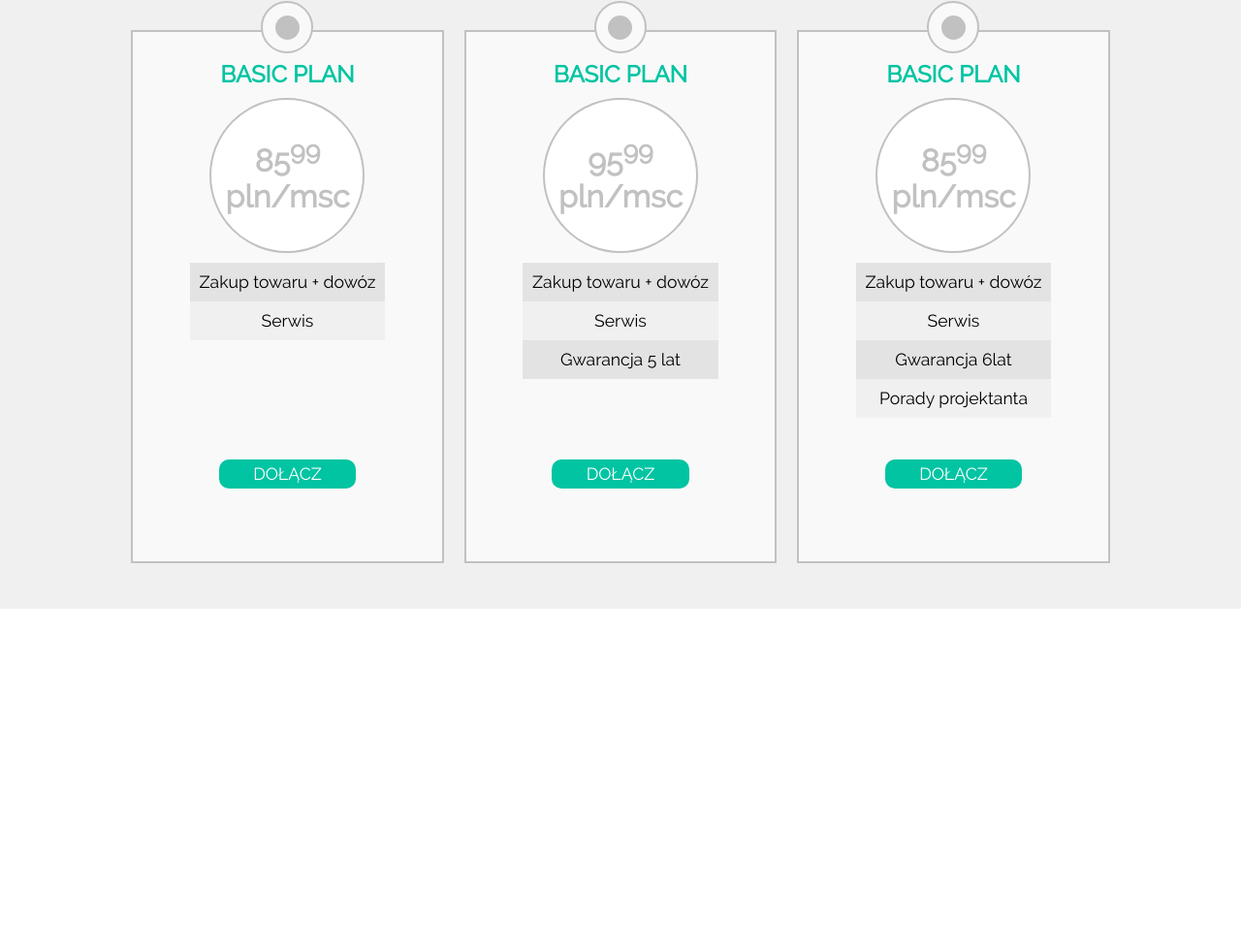
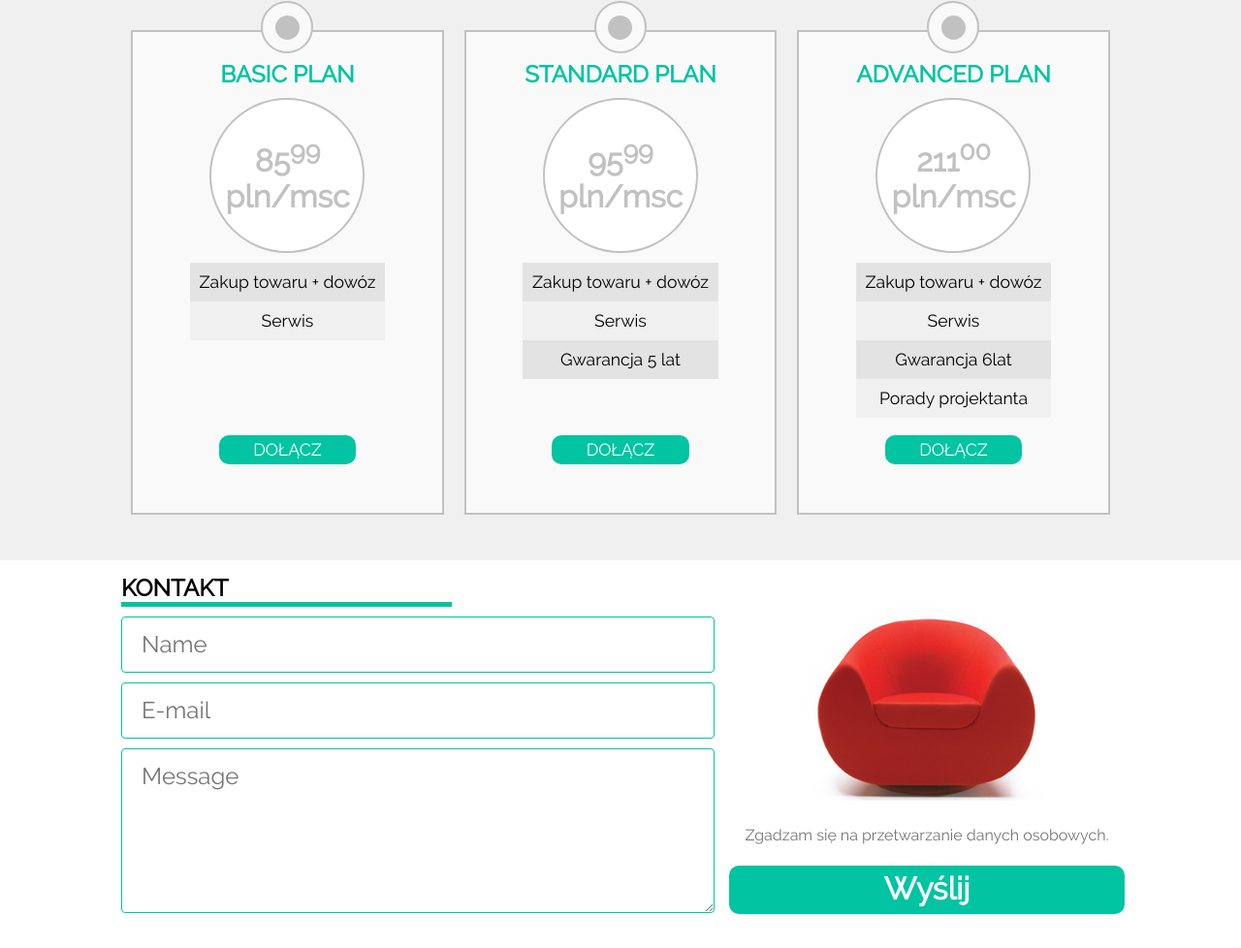
Before and after one commit to MagdaFronczyk/sit-on-chair-website, a plain HTML site: page index.html in a window 1280 px wide. Shown: the part 952-1930 px from the top of the page at 97% size. Before the commit the page ends 1580 px from the top, so only its background shows below. Drawn offline with Linux system fonts and the light colour scheme.

Commit message:
added contact section

```diff
--- a/css/style.css
+++ b/css/style.css
@@ -1,103 +1,71 @@
 @font-face {
-    font-family: 'ralewaysemibold_italic';
-    src: url('../fonts/raleway-semibolditalic-webfont.woff2') format('woff2'),
-    url('../fonts/raleway-semibolditalic-webfont.woff') format('woff');
+  font-family: "ralewaysemibold_italic";
+  src: url("../fonts/raleway-semibolditalic-webfont.woff2") format("woff2"),
+    url("../fonts/raleway-semibolditalic-webfont.woff") format("woff");
   font-weight: normal;
   font-style: normal;
-
 }
 
-
-
+@font-face {
+  font-family: "ralewaysemibold";
+  src: url("../fonts/raleway-semibold-webfont.woff2") format("woff2"),
+    url("../fonts/raleway-semibold-webfont.woff") format("woff");
+  font-weight: normal;
+  font-style: normal;
+}
 
 @font-face {
-    font-family: 'ralewaysemibold';
-    src: url('../fonts/raleway-semibold-webfont.woff2') format('woff2'),
-    url('../fonts/raleway-semibold-webfont.woff') format('woff');
+  font-family: "ralewayregular";
+  src: url("../fonts/raleway-regular-webfont.woff2") format("woff2"),
+    url("../fonts/raleway-regular-webfont.woff") format("woff");
   font-weight: normal;
   font-style: normal;
-
 }
 
-
-
+@font-face {
+  font-family: "ralewaymedium_italic";
+  src: url("../fonts/raleway-mediumitalic-webfont.woff2") format("woff2"),
+    url("../fonts/raleway-mediumitalic-webfont.woff") format("woff");
+  font-weight: normal;
+  font-style: normal;
+}
 
 @font-face {
-    font-family: 'ralewayregular';
-    src: url('../fonts/raleway-regular-webfont.woff2') format('woff2'),
-    url('../fonts/raleway-regular-webfont.woff') format('woff');
+  font-family: "ralewayextralight_italic";
+  src: url("../fonts/raleway-extralightitalic-webfont.woff2") format("woff2"),
+    url("../fonts/raleway-extralightitalic-webfont.woff") format("woff");
   font-weight: normal;
   font-style: normal;
-
 }
 
-
-
+@font-face {
+  font-family: "ralewayextralight";
+  src: url("../fonts/raleway-extralight-webfont.woff2") format("woff2"),
+    url("../fonts/raleway-extralight-webfont.woff") format("woff");
+  font-weight: normal;
+  font-style: normal;
+}
 
 @font-face {
-    font-family: 'ralewaymedium_italic';
-    src: url('../fonts/raleway-mediumitalic-webfont.woff2') format('woff2'),
-    url('../fonts/raleway-mediumitalic-webfont.woff') format('woff');
+  font-family: "ralewayextrabold";
+  src: url("../fonts/raleway-extrabold-webfont.woff2") format("woff2"),
+    url("../fonts/raleway-extrabold-webfont.woff") format("woff");
   font-weight: normal;
   font-style: normal;
-
 }
 
-
-
+@font-face {
+  font-family: "ralewayblack_italic";
+  src: url("../fonts/raleway-blackitalic-webfont.woff2") format("woff2"),
+    url("../fonts/raleway-blackitalic-webfont.woff") format("woff");
+  font-weight: normal;
+  font-style: normal;
+}
 
 @font-face {
-    font-family: 'ralewayextralight_italic';
-    src: url('../fonts/raleway-extralightitalic-webfont.woff2') format('woff2'),
-    url('../fonts/raleway-extralightitalic-webfont.woff') format('woff');
-    font-weight: normal;
-    font-style: normal;
-
-}
-
-
-
-
-@font-face {
-    font-family: 'ralewayextralight';
-    src: url('../fonts/raleway-extralight-webfont.woff2') format('woff2'),
-    url('../fonts/raleway-extralight-webfont.woff') format('woff');
-    font-weight: normal;
-    font-style: normal;
-
-}
-
-
-
-
-@font-face {
-    font-family: 'ralewayextrabold';
-    src: url('../fonts/raleway-extrabold-webfont.woff2') format('woff2'),
-    url('../fonts/raleway-extrabold-webfont.woff') format('woff');
-    font-weight: normal;
-    font-style: normal;
-
-}
-
-
-
-
-@font-face {
-    font-family: 'ralewayblack_italic';
-    src: url('../fonts/raleway-blackitalic-webfont.woff2') format('woff2'),
-    url('../fonts/raleway-blackitalic-webfont.woff') format('woff');
-    font-weight: normal;
-    font-style: normal;
-
-}
-
-
-
-
-@font-face {
-    font-family: 'ralewayblack';
-    src: url('../fonts/raleway-black-webfont.woff2') format('woff2'),
-    url('../fonts/raleway-black-webfont.woff') format('woff');
+  font-family: "ralewayblack";
+  src: url("../fonts/raleway-black-webfont.woff2") format("woff2"),
+    url("../fonts/raleway-black-webfont.woff") format("woff");
   font-weight: normal;
   font-style: normal;
 }
@@ -109,10 +77,10 @@
 }
 
 body {
-    font-family: 'ralewayregular', 'ralewayblack';
+  font-family: "ralewayregular", "ralewayblack";
 }
 
-.container {
+.content {
   width: 100%;
   max-width: 1060px;
   margin: 0 auto;
@@ -129,10 +97,22 @@ body {
 }
 
 .slider__container {
-    background: rgb(255,255,255); /* Old browsers */
-    background: -moz-linear-gradient(top, rgba(255,255,255,1) 0%, rgba(229,229,229,1) 100%); /* FF3.6-15 */
-    background: -webkit-linear-gradient(top, rgba(255,255,255,1) 0%,rgba(229,229,229,1) 100%); /* Chrome10-25,Safari5.1-6 */
-    background: linear-gradient(to bottom, rgba(255,255,255,1) 0%,rgba(229,229,229,1) 100%); /* W3C, IE10+, FF16+, Chrome26+, Opera12+, Safari7+ */
+  background: rgb(255, 255, 255); /* Old browsers */
+  background: -moz-linear-gradient(
+    top,
+    rgba(255, 255, 255, 1) 0%,
+    rgba(229, 229, 229, 1) 100%
+  ); /* FF3.6-15 */
+  background: -webkit-linear-gradient(
+    top,
+    rgba(255, 255, 255, 1) 0%,
+    rgba(229, 229, 229, 1) 100%
+  ); /* Chrome10-25,Safari5.1-6 */
+  background: linear-gradient(
+    to bottom,
+    rgba(255, 255, 255, 1) 0%,
+    rgba(229, 229, 229, 1) 100%
+  ); /* W3C, IE10+, FF16+, Chrome26+, Opera12+, Safari7+ */
   filter: progid:DXImageTransform.Microsoft.gradient( startColorstr='#ffffff', endColorstr='#e5e5e5',GradientType=0 ); /* IE6-9 */
 }
 
@@ -180,7 +160,7 @@ body {
 .nav__dropdown::before {
   content: "";
   display: block;
-    position:absolute;
+  position: absolute;
   top: -10px;
   left: calc(50% - 10px);
   width: 0;
@@ -212,10 +192,9 @@ body {
   text-decoration: none;
   display: block;
   text-align: center;
-    background-color:  #00c4a2;
+  background-color: #00c4a2;
   width: 350px;
   border-radius: 10px;
-    margin: 0 auto;
   padding: 10px;
   color: white;
   font-size: 2rem;
@@ -232,7 +211,6 @@ body {
   padding: 10px;
   text-transform: uppercase;
   margin-bottom: 10px;
-
 }
 
 .slider__description {
@@ -290,7 +268,7 @@ body {
   height: 200px;
 }
 
-.main-section__description{
+.main-section__description {
   text-align: left;
   padding: 5px;
   line-height: 1.5rem;
@@ -323,9 +301,9 @@ body {
   border: 2px solid #c1c1c1;
   flex-basis: calc(33.3% - 20px); /* czy dobrze obliczone? */
   margin: 10px;
-    height: 550px;
+  height: 500px;
   padding-top: 20px;
-    background-color: #F9F9F9;
+  background-color: #f9f9f9;
 }
 
 .price-list__article::before {
@@ -333,7 +311,7 @@ body {
   display: block;
   width: 50px;
   height: 50px;
-    background-color: #F9F9F9;
+  background-color: #f9f9f9;
   border-radius: 50%;
   border: 2px solid #c1c1c1;
   position: absolute;
@@ -354,7 +332,7 @@ body {
 .price-list__container {
   background-color: #f1f0f1;
   width: 100%;
-    height: 700px;
+  height: 650px;
 }
 
 .price-list__price {
@@ -434,8 +412,80 @@ body {
   text-align: center;
 }
 
-.price-list__description__option:nth-child(2n+1) {
+.price-list__description__option:nth-child(2n + 1) {
   background-color: #e3e3e3;
   width: 100%;
   text-align: center;
 }
+
+.form__container {
+  width: 100%;
+  background-color: #ffffff;
+  height: 400px;
+}
+
+.form {
+  display: flex;
+}
+
+.form__parts {
+  flex-basis: 60%;
+  margin: 10px;
+}
+
+.form__agreement {
+  flex-basis: 40%;
+  margin: 10px;
+  display: flex;
+  flex-direction: column;
+  align-items: center;
+  justify-content: space-around;
+}
+
+.form__parts__heading {
+  text-transform: uppercase;
+  padding: 5px;
+}
+
+.form__parts__heading::after {
+  content: "";
+  background-color: #00c4a2;
+  display: block;
+  width: calc(60% - 20px); /*czy dobrze obliczone?? */
+  height: 5px;
+}
+
+.form__parts__input {
+  width: 100%;
+  background-color: #ffffff;
+  color: #757575;
+  border: 1px solid #00c4a2;
+  border-radius: 4px;
+  cursor: pointer;
+  margin: 5px;
+  font-size: 1.5rem;
+  padding: 14px 20px;
+  font-family: "ralewayregular", "ralewayblack";
+}
+
+.form__agreement__statement {
+  padding: 5px;
+  color: #757575;
+}
+
+.form__agreement__picture {
+  margin-top: 20px;
+}
+
+.form__agreement__link {
+  text-decoration: none;
+  width: 100%;
+  background-color: #00c4a2;
+  border-radius: 10px;
+  height: 50px;
+  color: #ffffff;
+  text-align: center;
+  font-size: 2rem;
+  font-weight: 700;
+  padding-top: 5px; /* czy da się ładniej obliczyć? próbowałam calc(50%-25px) */
+}
--- a/index.html
+++ b/index.html
@@ -1,18 +1,20 @@
 <!DOCTYPE html>
 <html lang="en">
+
 <head>
     <meta charset="UTF-8">
     <title>Sit On Chair Project</title>
     <link rel="stylesheet" href="css/style.css">
 
 </head>
+
 <body>
 
     <!--header-->
 
 
     <header class="header">
-        <nav class="nav container">
+        <nav class="nav content">
             <a class="nav__link" href="">sit <span class="header__span">on</span> chair</a>
             <ul class="nav__main">
                 <li class="nav__main__list__item">
@@ -44,13 +46,16 @@
     <!-- slider -->
 
     <section class="slider__container">
-<section class="slider container">
+        <section class="slider content">
             <figure class="slider__image__container">
                 <img class="slider__image" src="images/black_chair.png" alt="">
             </figure>
             <article class="slider__article">
                 <h1 class="slider__heading">Sit <span class="slider__span">On</span> Your <span>Chair</span></h1>
-        <p class="slider__description">Candy canes gummi bears marzipan sweet roll apple pie. Jelly beans halvah chocolate cake danish candy canes. Cake bonbon carrot cake cake gummi bears bear claw marzipan dessert gingerbread. Gingerbread marzipan candy canes macaroon carrot cake. Candy canes bear claw tootsie roll cheesecake caramels wafer muffin cheesecake. </p>
+                <p class="slider__description">Candy canes gummi bears marzipan sweet roll apple pie. Jelly beans
+                    halvah chocolate cake danish candy canes. Cake bonbon carrot cake cake gummi bears bear claw
+                    marzipan dessert gingerbread. Gingerbread marzipan candy canes macaroon carrot cake. Candy canes
+                    bear claw tootsie roll cheesecake caramels wafer muffin cheesecake. </p>
                 <a class="slider__link" href="">Zobacz więcej</a>
             </article>
         </section>
@@ -60,7 +65,7 @@
 
     <!-- main content -->
 
-<section class="main-section container">
+    <section class="main-section content">
         <article class="main-section__article1">
             <h2 class="main-section__heading">Chair <span class="main-section__span">clair</span></h2>
         </article>
@@ -71,7 +76,8 @@
 
         <article class="main-section__article3">
             <h2 class="main-section__heading">Find all</h2>
-        <p class="main-section__description">Gummies toffee bear claw tootsie roll lollipop marzipan gingerbread jelly-o. Sweet cupcake marshmallow cupcake donut cotton candy candy canes. Pudding candy canes. </p>
+            <p class="main-section__description">Gummies toffee bear claw tootsie roll lollipop marzipan gingerbread
+                jelly-o. Sweet cupcake marshmallow cupcake donut cotton candy candy canes. Pudding candy canes. </p>
         </article>
     </section>
 
@@ -79,7 +85,7 @@
 
     <!-- price list -->
     <section class="price-list__container">
-<section class="price-list container">
+        <section class="price-list content">
             <h2 class="price-list__heading">cennik</h2>
 
             <!-- start of price list articles -->
@@ -100,7 +106,7 @@
                 </article>
 
                 <article class="price-list__article article2">
-            <h2 class="price-list__article__heading">basic plan</h2>
+                    <h2 class="price-list__article__heading">standard plan</h2>
                     <div class="price-list__price">
                         <p>95<sup>99</sup></p>
                         <p>pln/msc</p>
@@ -115,9 +121,9 @@
                 </article>
 
                 <article class="price-list__article article3">
-            <h2 class="price-list__article__heading">basic plan</h2>
+                    <h2 class="price-list__article__heading">advanced plan</h2>
                     <div class="price-list__price">
-                <p>85<sup>99</sup></p>
+                        <p>211<sup>00</sup></p>
                         <p>pln/msc</p>
                     </div>
                     <div class="price-list__description">
@@ -138,5 +144,40 @@
 
     <!-- end of price list -->
 
+    <!-- form -->
+
+    <section class="form__container">
+        <section class="form content">
+            <div class="form__parts">
+                <form action="" method="post">
+                    <h2 class="form__parts__heading">kontakt</h2>
+                    <div>
+                        <input class="form__parts__input" type="text" id="name" name="user_name" placeholder="Name">
+                    </div>
+                    <div>
+                        <input class="form__parts__input" type="email" id="mail" name="user_mail" placeholder="E-mail">
+                    </div>
+                    <div>
+                        <textarea class="form__parts__input" id="msg" name="user_message" cols="10" rows="5"
+                            placeholder="
+                            Message">Message</textarea>
+                    </div>
+                </form>
+            </div>
+            <div class="form__agreement">
+                <figure>
+                    <img class="form__agreement__picture" src="images/red_chair.png" alt="">
+                </figure>
+                <div class="form__agrement__agreement">
+                    <p class="form__agreement__statement">Zgadzam się na przetwarzanie danych osobowych.</p>
+                </div>
+                <a class="form__agreement__link" href="">Wyślij</a>
+            </div>
+        </section>
+    </section>
+
+    <!-- end of form -->
+
 </body>
+
 </html>
```
Lines whose indentation alone changed are shown as unchanged.
